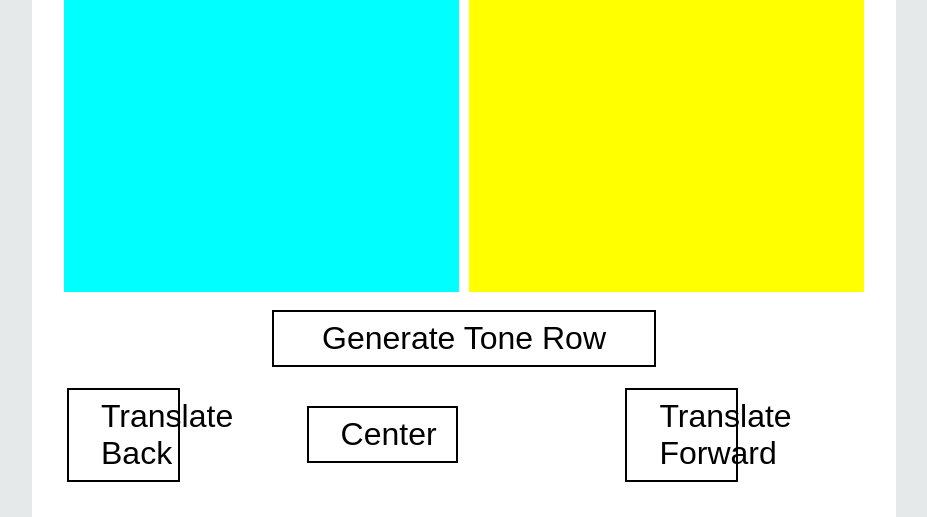
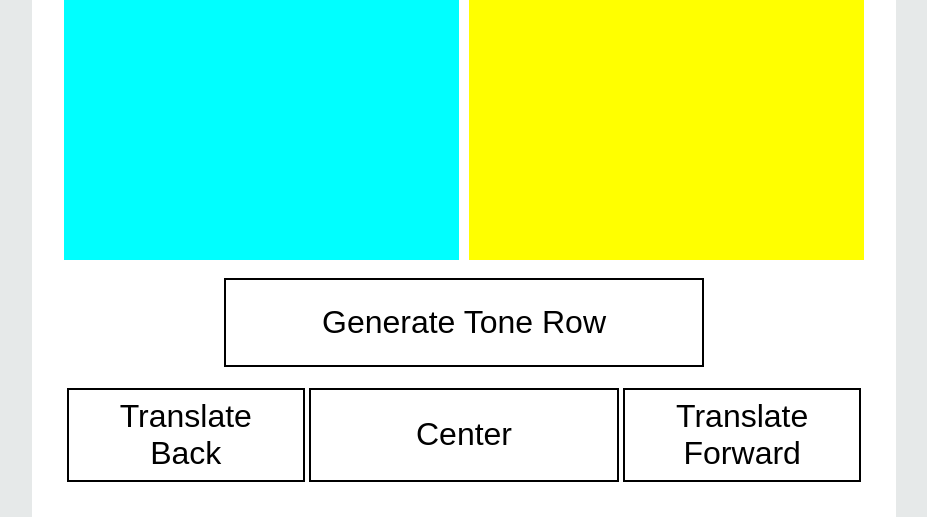
Before and after one commit to decker520/ToneRowGenerator, a plain HTML site: page index.html in a window 1280 px wide. Shown: the part 653-1170 px from the top of the page, without its empty margins (176-1103 px from the left). Drawn offline with Linux system fonts and the light colour scheme.

Commit message:
Update main.css

```diff
--- a/main.css
+++ b/main.css
@@ -6,11 +6,12 @@ body {
   background: #fff;
   font-family: "Helvetica Neue", Helvetica, Arial, sans-serif;
   margin: 0 auto;
-  max-width: 800px;
+  width: 800px;
   padding: 2em;
 }
 
 h1, h2 {
+  margin-top: 0;
   font-weight: normal;
   color: black;
   text-align: center;
@@ -32,7 +33,25 @@ h2 {
   font-size: 200%;
   padding: 8px 32px;
   color: black;
-  width: 48%;
+}
+.buttons {
+  table-layout: fixed;
+  width: 100%
+}
+
+.gen {
+  padding: 3%;
+  width: 60%;
+}
+
+.trans {
+  width: 100%;
+  height: 50%;
+}
+
+.cent {
+  padding: 8.5%;
+  width: 100%;
 }
 
 .button:hover {
```
